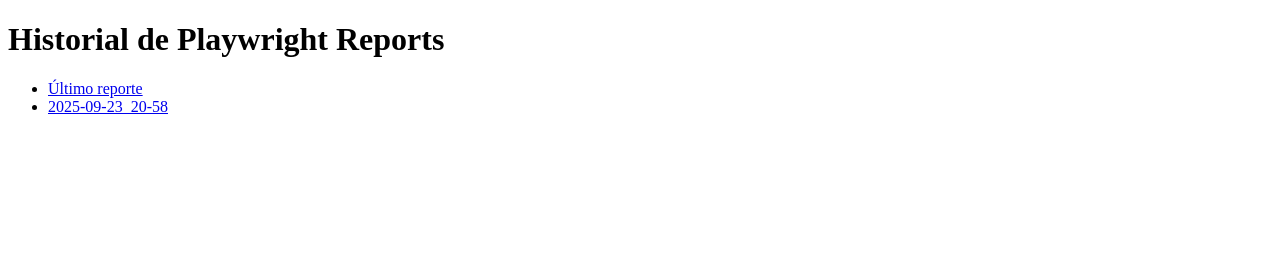
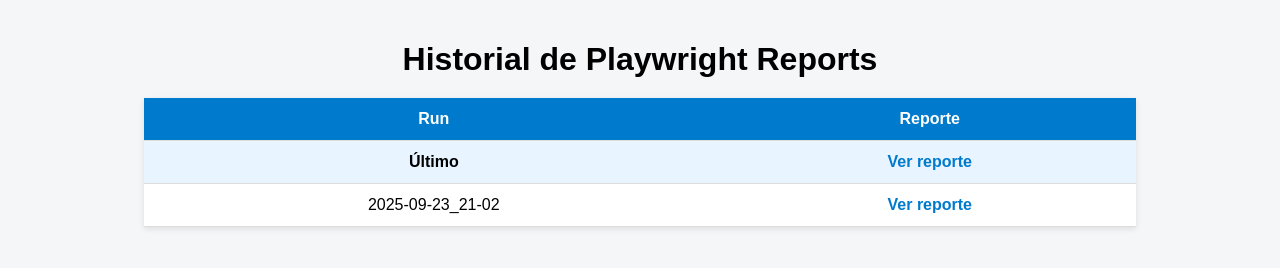
Before and after one commit to landowolf10/playwright_framework_ts, a plain HTML site: page index.html in a window 1280 px wide. Drawn offline with Linux system fonts and the light colour scheme.

Commit message:
deploy: c546e488f32717923860fc04ea0033709778d2fe

```diff
--- a/index.html
+++ b/index.html
@@ -1,7 +1,62 @@
 <!DOCTYPE html>
-<html lang='en'><head><meta charset='UTF-8'><title>Playwright Reports</title></head><body>
-<h1>Historial de Playwright Reports</h1>
-<ul>
-<li><a href='latest/index.html'>Último reporte</a></li>
-<li><a href='2025-09-23_20-58/index.html'>2025-09-23_20-58</a></li>
-</ul></body></html>
+<html lang="en">
+<head>
+  <meta charset="UTF-8">
+  <title>Playwright Reports Dashboard</title>
+  <style>
+    body {
+      font-family: Arial, sans-serif;
+      background: #f4f6f8;
+      margin: 0;
+      padding: 20px;
+    }
+    h1 {
+      text-align: center;
+      margin-bottom: 20px;
+    }
+    table {
+      border-collapse: collapse;
+      margin: auto;
+      width: 80%;
+      background: white;
+      box-shadow: 0 2px 6px rgba(0,0,0,0.1);
+    }
+    th, td {
+      padding: 12px 16px;
+      border-bottom: 1px solid #ddd;
+      text-align: center;
+    }
+    th {
+      background: #007acc;
+      color: white;
+    }
+    tr:hover {
+      background: #f1f1f1;
+    }
+    a {
+      text-decoration: none;
+      color: #007acc;
+      font-weight: bold;
+    }
+    .latest {
+      background: #e8f4ff;
+      font-weight: bold;
+    }
+  </style>
+</head>
+<body>
+  <h1>Historial de Playwright Reports</h1>
+  <table>
+    <thead>
+      <tr>
+        <th>Run</th>
+        <th>Reporte</th>
+      </tr>
+    </thead>
+    <tbody>
+<tr class='latest'><td>Último</td><td><a href='latest/index.html'>Ver reporte</a></td></tr>
+<tr><td>2025-09-23_21-02</td><td><a href='2025-09-23_21-02/index.html'>Ver reporte</a></td></tr>
+    </tbody>
+  </table>
+</body>
+</html>
```
Also changed, not shown: 2025-09-23_21-02/index.html (renamed from 2025-09-23_20-58/index.html, +1 -1 lines), latest/index.html (+1 -1 lines).
